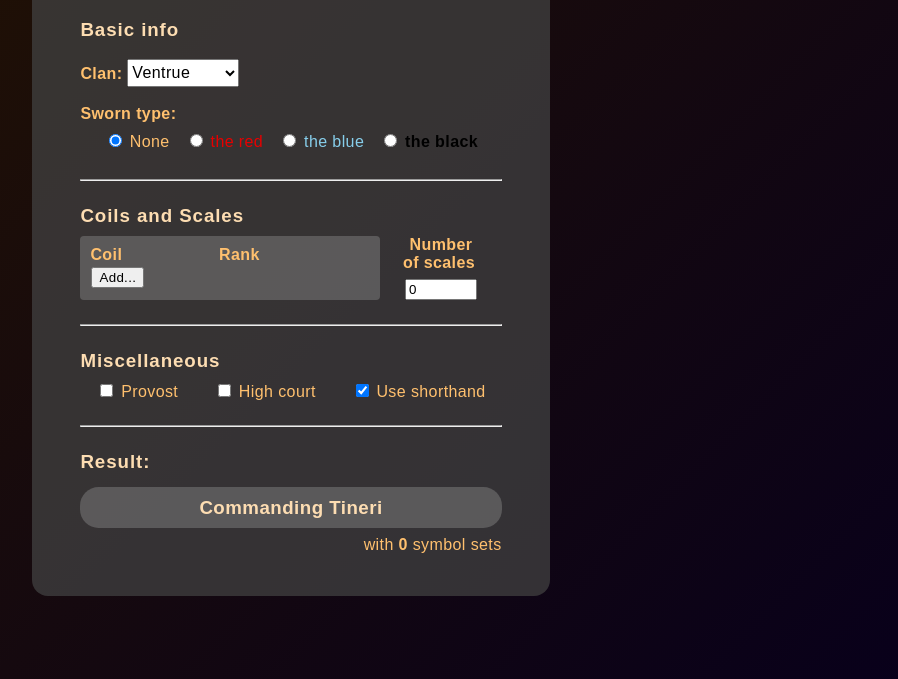
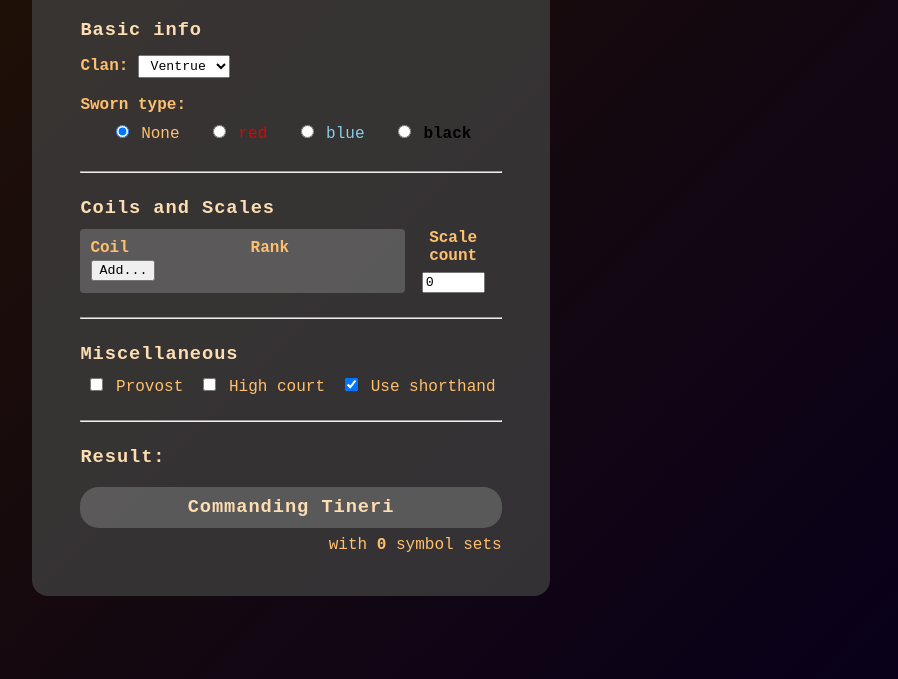
Before and after one commit to owlks4/ordo-title-generator, a plain HTML site: page index.html in a window 1280 px wide. Shown: the part 121-800 px from the top of the page, without its empty margins (349-1247 px from the left). Drawn offline with Linux system fonts and the light colour scheme.

Commit message:
Update visuals

```diff
--- a/index.html
+++ b/index.html
@@ -22,7 +22,7 @@
                             Clan:
                         </strong>
                     </label>
-                    <select style="font-size:1em; width:7em; height:1.75em; margin-top:0.5em;" name="clan" id="clan" onchange="updateTitle()">
+                    <select style="text-align:center;font-size:0.825em; width:7em; height:1.75em; margin-top:0.25em;" name="clan" id="clan" onchange="updateTitle()">
                         <option value="ventrue">Ventrue</option>
                         <option value="daeva">Daeva</option>
                         <option value="mekhet">Mekhet</option>
@@ -39,15 +39,15 @@
                     </li>
                     <li>
                         <input type="radio" id="swornRed" name="swornType" checked="false" value="false" onchange="updateTitle()">
-                        <label for="swornRed" class="axe">the red</label><br>
+                        <label for="swornRed" class="axe">red</label><br>
                     </li>
                     <li>
                         <input type="radio" id="swornBlue" name="swornType" checked="false" value="false" onchange="updateTitle()">
-                        <label for="swornBlue" class="dyingLight">the blue</label><br>
+                        <label for="swornBlue" class="dyingLight">blue</label><br>
                     </li>
                     <li>
                         <input type="radio" id="swornBlack" name="swornType" checked="false" value="false" onchange="updateTitle()">
-                        <label for="swornBlack" class="mysteries">the black</label><br>
+                        <label for="swornBlack" class="mysteries">black</label><br>
                     </li>
                 </ul>
                 <div id = "swornRankDiv">
@@ -85,9 +85,10 @@
                         </tfoot>
                     </table>
                     <div style="width:100%;text-align: center;">
-                        <label for="scales" style="margin-right:0.25em;">
+                        <label for="scales" style="text-align:center;">
                             <strong>
-                                Number<br>of scales
+                                Scale<br>
+                                count
                             </strong>
                         </label>
                         <br>
--- a/src/style.css
+++ b/src/style.css
@@ -1,7 +1,7 @@
 * {
     font-family:'Courier New', Courier, monospace;
-    font-family: Arial, Helvetica, sans-serif;
-    letter-spacing: 0.025em;
+
+
 }
 
 html {
@@ -62,8 +62,8 @@ h2 {
 
 h3 {
     color: rgb(253, 221, 178);
-    margin-top:0.75em;
-    margin-bottom:0.5em;
+    margin-top:0.75m;
+    margin-bottom:0.55em;
     letter-spacing: 0.05em;
 }
 
@@ -75,7 +75,7 @@ table {
     background-color: rgba(128,128,128,0.5);
     border-radius:0.25em;
     padding: 0.5em;
-    min-width:300px;
+    min-width:77%;
 }
 
 th {
--- a/src/titles.js
+++ b/src/titles.js
@@ -492,7 +492,7 @@ function updateTitle(){
     if (swornType != "none"){
         let swornRankNumber = {"initiate":1, "established":2, "master":3}[document.getElementById("swornRank").value] //convert textual sworn rank into numeric values
         numVotes += swornRankNumber; // for each sworn rank, an additional set of symbols.
-        symbolSetsJustification += "having "+swornRankNumber+" sworn ranks in any sworn; "
+        symbolSetsJustification += "having "+swornRankNumber+" sworn rank"+ (swornRankNumber == 1 ? "" : "s") +" in any sworn; "
     }
 
     if (provostCheckBox.checked){ //the set of symbols you get for being provost
@@ -509,7 +509,10 @@ function updateTitle(){
 
     if (numVotes == 0){
         symbolSetsJustification = "No symbol sets."
+    } else if (numVotes == 1){
+        symbolSetsJustification = symbolSetsJustification.replace("Symbol sets granted by","Symbol set granted by")
     }
+
 
     numVotesOutput.innerHTML = "with <strong>"+numVotes+"</strong> symbol set"+ (numVotes == 1 ? "" : "s");
     numVotesOutput.title = symbolSetsJustification;
```
